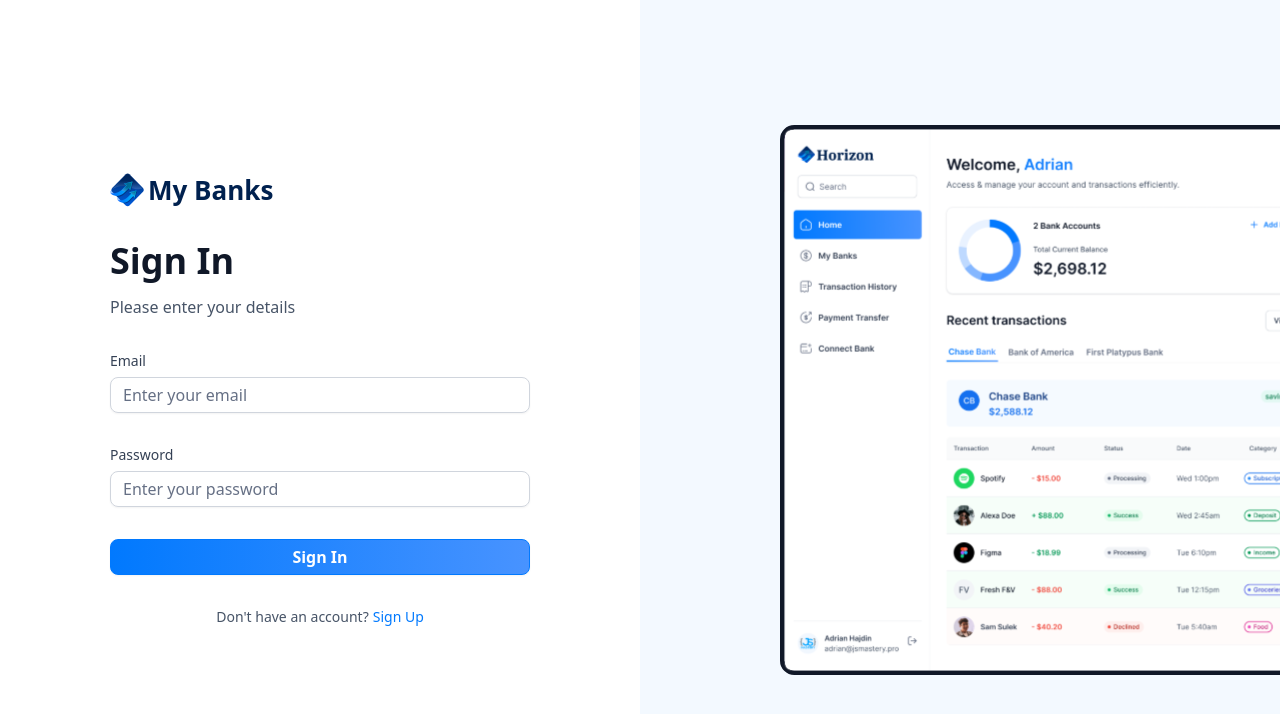
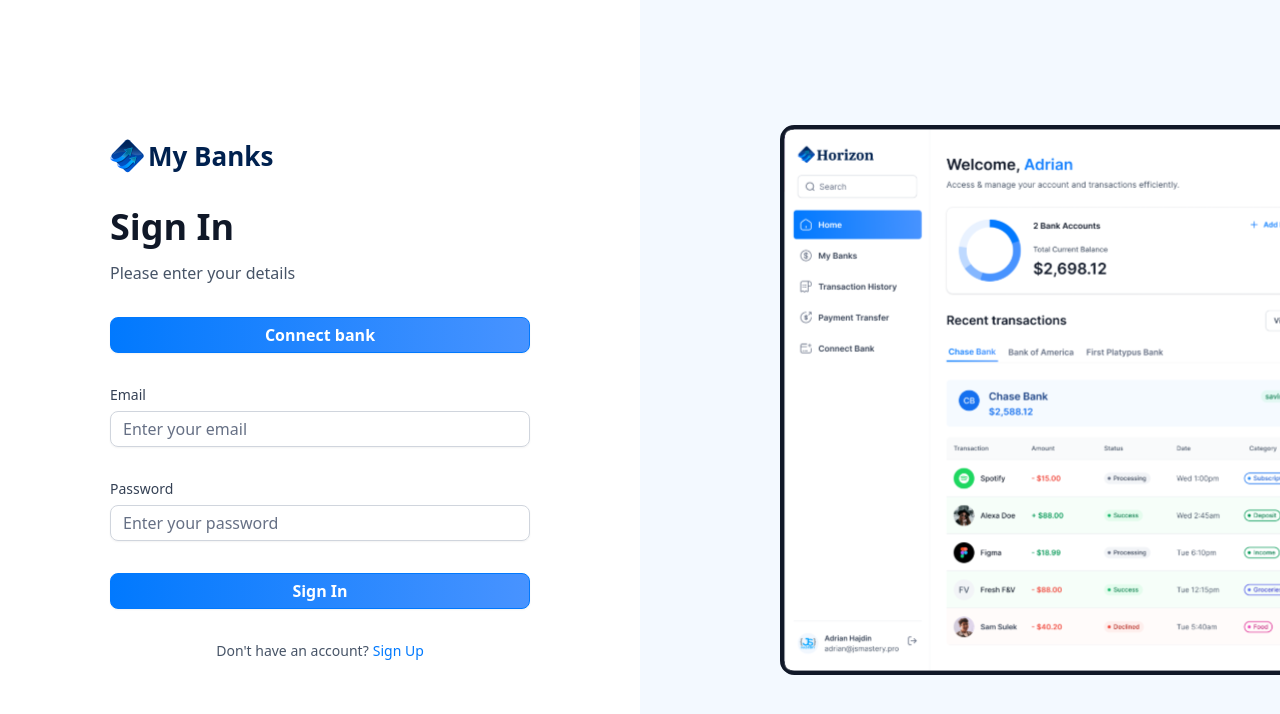
Before and after one commit to mehassanhmood/MyBank, a Next.js app: page /sign-in in a window 1280 px wide. Shown: the top 714 px of the page. Built offline with nearby package versions, Linux system fonts and the light colour scheme.

Commit message:
Working on setting up plaid

```diff
--- a/components/AuthForm.tsx
+++ b/components/AuthForm.tsx
@@ -18,6 +18,7 @@ import SignUp from '@/app/(auth)/sign-up/page'
 import { useRouter } from 'next/navigation'
 
 import {signIn, signUp} from "@/lib/actions/user.actions";
+import PlaidLink from './PlaidLink'
 
 
 
@@ -100,11 +101,11 @@ const AuthForm = ({type}: {type:string}) => {
         </p>
       </div>
       </header>
-        {user ? (
+        {/* {user ? ( */}
             <div className='flex flex-col gap-4'>
-                Plaid Link
+                <PlaidLink user = {user} variant = "primary" />
             </div>
-        ) : (
+        {/* ) : ( */}
             <>
              <Form {...form}>
                 <form onSubmit={form.handleSubmit(onSubmit)} className="space-y-8">
@@ -156,8 +157,7 @@ const AuthForm = ({type}: {type:string}) => {
                 </Link>
               </footer>
             </>
-            )
-        }
+            {/* )} */}
     </section>
   )
 }
--- /dev/null
+++ b/components/PlaidLink.tsx
@@ -0,0 +1,24 @@
+import React from 'react'
+import { Button } from './ui/button'
+
+const PlaidLink = ({user, variant}: PlaidLinkProps) => {
+  return (
+    <>
+    {variant === "primary" ? (
+        <Button className='plaidlink-primary'>
+            Connect bank
+        </Button>
+    ) : variant === "ghost" ? (
+        <Button>
+            Connect bank
+        </Button>
+    ) : (
+        <Button>
+            Connect bank
+        </Button>
+    )}
+    </>
+  )
+}
+
+export default PlaidLink
--- a/package.json
+++ b/package.json
@@ -19,12 +19,14 @@
     "lucide-react": "^0.469.0",
     "next": "15.1.2",
     "node-appwrite": "^14.1.0",
+    "plaid": "^30.0.0",
     "query-string": "^9.1.1",
     "react": "^19.0.0",
     "react-chartjs-2": "^5.2.0",
     "react-countup": "^6.5.3",
     "react-dom": "^19.0.0",
     "react-hook-form": "^7.54.2",
+    "react-plaid-link": "^3.6.1",
     "tailwind-merge": "^2.5.5",
     "tailwindcss-animate": "^1.0.7",
     "zod": "^3.24.1"
```
Also changed, not shown: lib/plaid.ts (added, +13 -0 lines), 1 other file (tests, documents, lock files or other folders).
